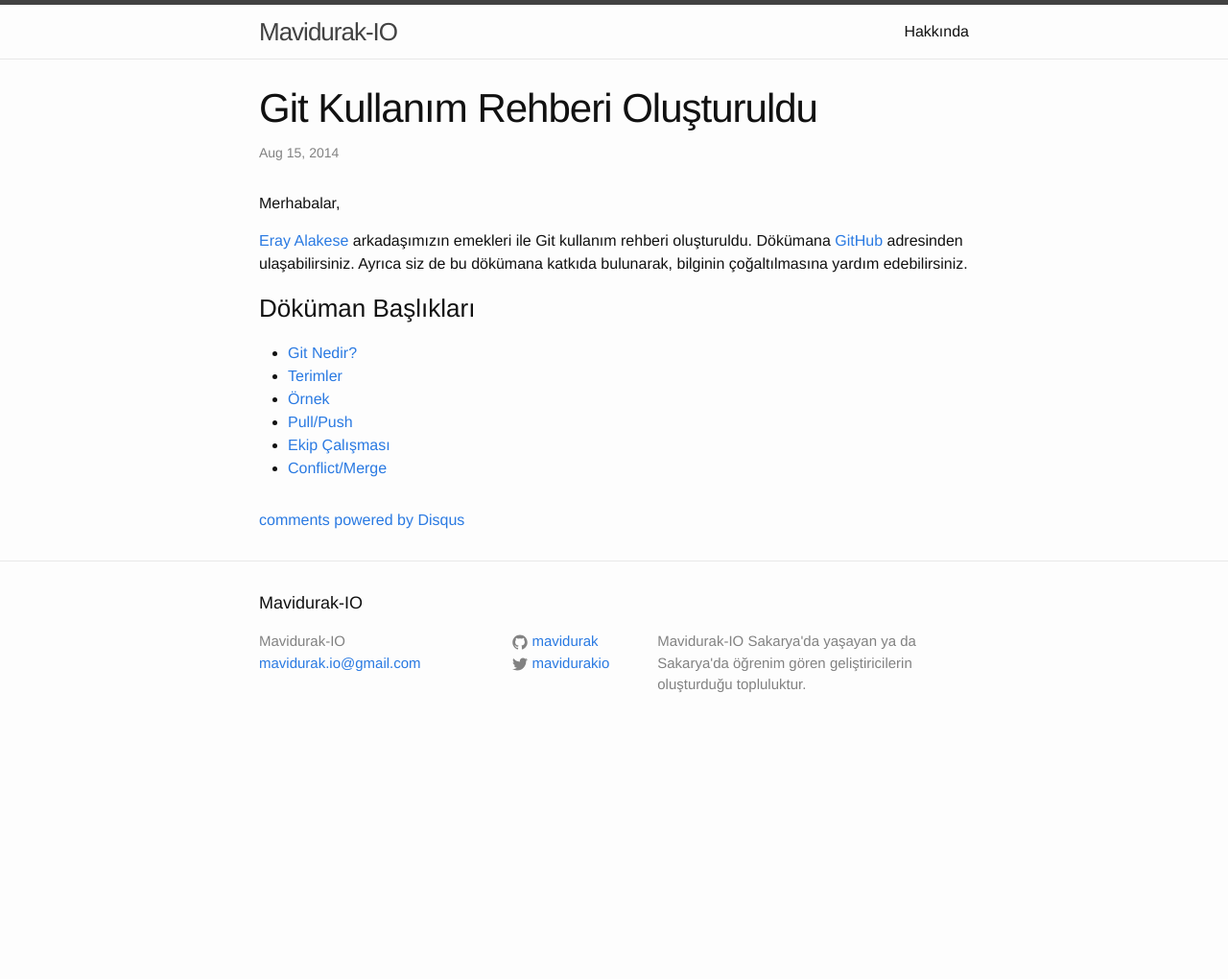
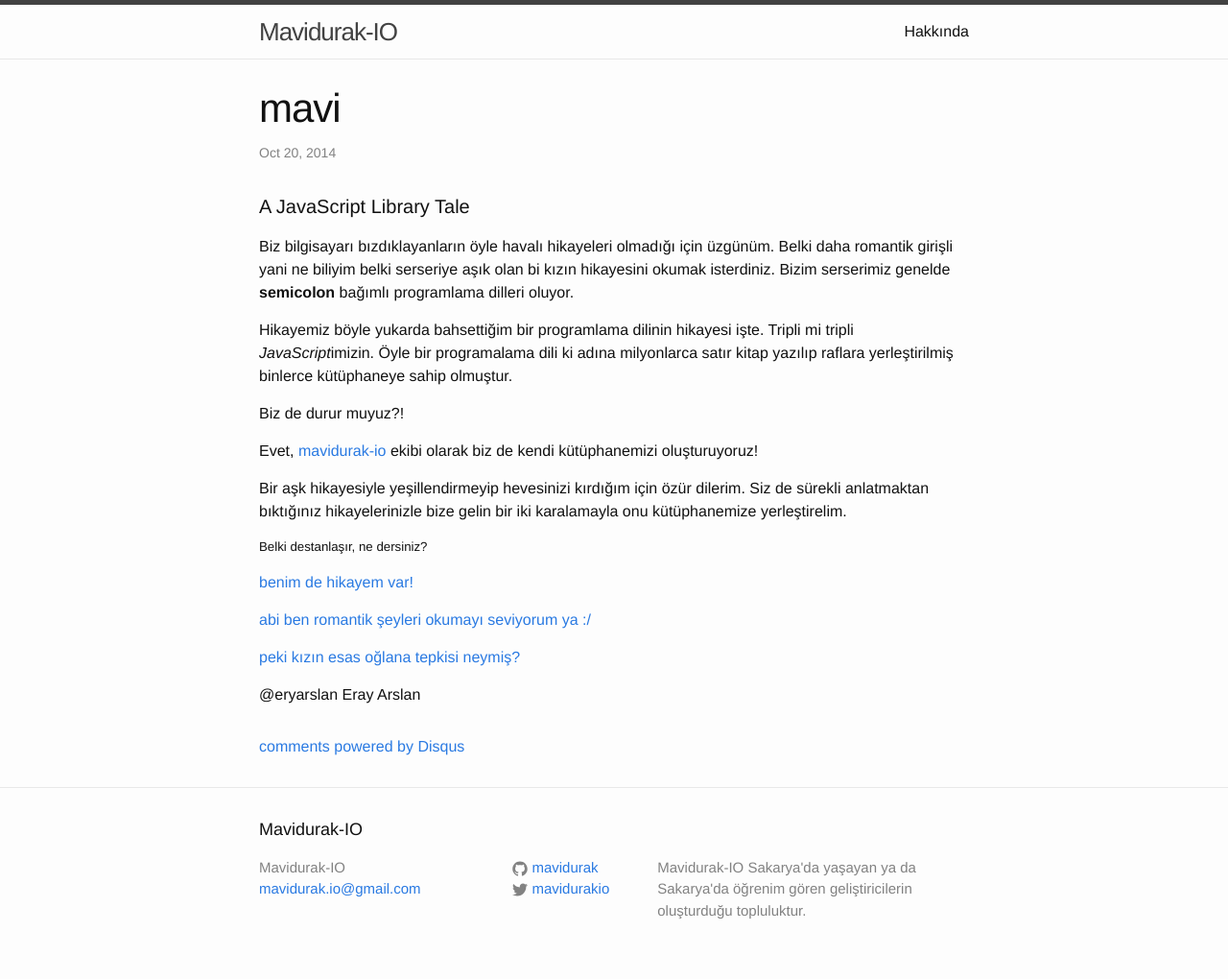
Before and after one commit to mavidurak/mavidurak.github.io, a Jekyll site: the page built from _posts/2014-08-15-git-kullanim-rehberi-olusturuldu.md, in a window 1280 px wide. Shown: the whole page at 96% size. Built offline with Jekyll 4.4.1, drawn with Linux system fonts in a browser that asks for light colours; comment, search, counter and statistics services are not loaded; before the commit the page ends 900 px from its top, so only the background shows below that.

Commit message:
Update 2014-08-15-git-kullanim-rehberi-olusturuldu.md

```diff
--- a/_posts/2014-08-15-git-kullanim-rehberi-olusturuldu.md
+++ b/_posts/2014-08-15-git-kullanim-rehberi-olusturuldu.md
@@ -1,19 +1,28 @@
 ---
 layout: post
-title:  "Git Kullanım Rehberi Oluşturuldu"
-date:   2014-08-15 13:09:27
-categories: mavidurak git doküman
+title:  "mavi"
+date:   2014-10-20 21:09:27
+categories: javascript
 ---
 
-Merhabalar,
+#### A JavaScript Library Tale
 
-[Eray Alakese](https://twitter.com/erayalakese) arkadaşımızın emekleri ile Git kullanım rehberi oluşturuldu. Dökümana [GitHub](https://github.com/mavidurak/docs-git) adresinden ulaşabilirsiniz. Ayrıca siz de bu dökümana katkıda bulunarak, bilginin çoğaltılmasına yardım edebilirsiniz.
+Biz bilgisayarı bızdıklayanların öyle havalı hikayeleri olmadığı için üzgünüm. Belki daha romantik girişli yani ne biliyim belki serseriye aşık olan bi kızın hikayesini okumak isterdiniz. Bizim serserimiz genelde **semicolon** bağımlı programlama dilleri oluyor.
 
-### Döküman Başlıkları
+Hikayemiz böyle yukarda bahsettiğim bir programlama dilinin hikayesi işte. Tripli mi tripli *JavaScript*imizin. Öyle bir programalama dili ki adına milyonlarca satır kitap yazılıp raflara yerleştirilmiş binlerce kütüphaneye sahip olmuştur.
 
-* [Git Nedir?](https://github.com/mavidurak/docs-git/blob/master/docs/01-Git.md)
-* [Terimler](https://github.com/mavidurak/docs-git/blob/master/docs/02-Terminology.md)
-* [Örnek](https://github.com/mavidurak/docs-git/blob/master/docs/03-Sample.md)
-* [Pull/Push](https://github.com/mavidurak/docs-git/blob/master/docs/04-Pull&Push.md)
-* [Ekip Çalışması](https://github.com/mavidurak/docs-git/blob/master/docs/05-Teamwork.md)
-* [Conflict/Merge](https://github.com/mavidurak/docs-git/blob/master/docs/06-Conflict&Merge.md)
+Biz de durur muyuz?!
+
+Evet, [mavidurak-io](https://github.com/mavidurak) ekibi olarak biz de kendi kütüphanemizi oluşturuyoruz!
+
+Bir aşk hikayesiyle yeşillendirmeyip hevesinizi kırdığım için özür dilerim. Siz de sürekli anlatmaktan bıktığınız hikayelerinizle bize gelin bir iki karalamayla onu kütüphanemize yerleştirelim.
+
+##### Belki destanlaşır, ne dersiniz?
+
+[benim de hikayem var!](https://github.com/mavidurak/mavi/pulls)
+
+[abi ben romantik şeyleri okumayı seviyorum ya :/](https://github.com/mavidurak/mavi)
+
+[peki kızın esas oğlana tepkisi neymiş?](https://github.com/mavidurak/mavi/blob/master/mavi.js)
+
+@eryarslan Eray Arslan
```
